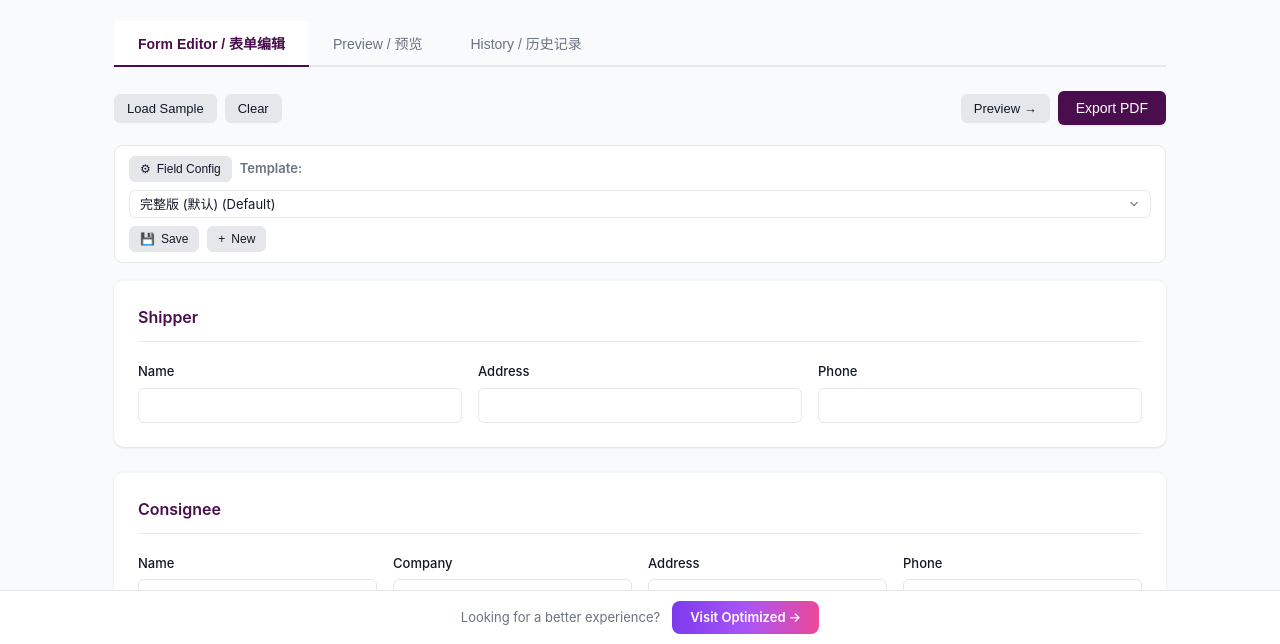
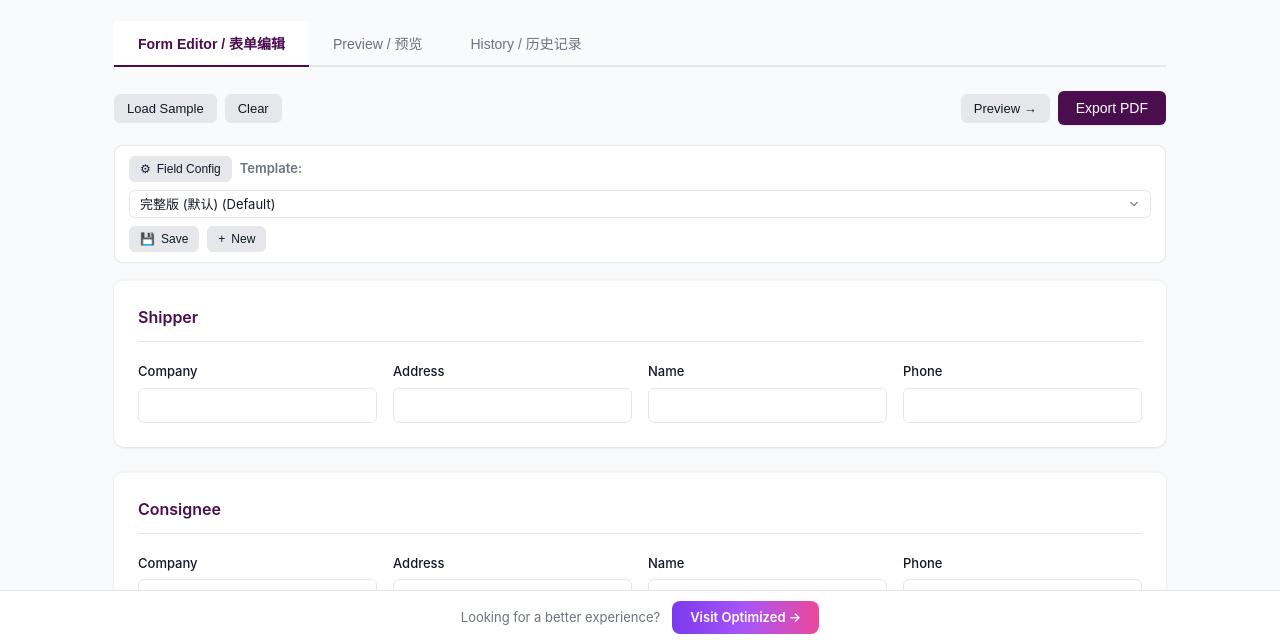
Before and after one commit to chenzhang9240-a11y/TRADE_doc, a plain HTML site: page packing-list.html in a window 1280 px wide. Shown: the part 156-800 px from the top of the page. Drawn offline with Linux system fonts and the light colour scheme.

Commit message:
fix: Packing List 表单字段显隐控制 + 总计自动填充 + 字段顺序调整
1. renderForm: 所有顶部字段（发货人/收货人/装运信息）加 isFld()
   包裹，按模板显隐控制
2. 总计输入框: 自动从货品明细计算填充（总件数/总净重/总毛重/总体积）
3. 字段统一: 发货人+收货人均为 公司→地址→姓名→电话 顺序
4. 新增 shipperCompany 字段到 PL_DEFAULT_FIELDS/PL_FIELD_META
5. 预览 renderPreview: 同步支持 shipperCompany 和字段顺序

```diff
--- a/packing-list.html
+++ b/packing-list.html
@@ -95,8 +95,9 @@
 <script>
 var DT='packing_list',DT_META=DOC_META[DT],lang=getLang(),dark=isDark(),previewLang='en',data=null,showClearConfirm=false;
 var PL_DEFAULT_FIELDS={
-  'shipper.shipperName':'required','shipper.shipperAddress':'required','shipper.shipperPhone':true,
-  'consignee.consigneeName':'required','consignee.consigneeCompany':true,'consignee.consigneeAddress':'required','consignee.consigneePhone':true,
+  'shipper.shipperCompany':true,'shipper.shipperName':'required','shipper.shipperAddress':'required','shipper.shipperPhone':true,
+  'shipper.shipperCompany':true,'shipper.shipperName':'required','shipper.shipperAddress':'required','shipper.shipperPhone':true,
+  'consignee.consigneeCompany':true,'consignee.consigneeName':'required','consignee.consigneeAddress':'required','consignee.consigneePhone':true,
   'shipping.invoiceNo':'required','shipping.poNo':'required','shipping.dateOfExport':'required',
   'shipping.waybillNo':true,'shipping.vessel':true,'shipping.portOfLoading':true,'shipping.portOfDischarge':true,
   'items.marks':'required','items.noOfPkgs':'required','items.typeOfPackaging':'required','items.description':'required',
@@ -106,11 +107,12 @@ var PL_DEFAULT_FIELDS={
   'signature.name':true,'signature.title':true,'signature.date':true
 };
 var PL_FIELD_META={
+  'shipper.shipperCompany':{label:'Shipper Company',labelCn:'发货人公司',section:'shipper'},
   'shipper.shipperName':{label:'Shipper Name',labelCn:'发货人名称',section:'shipper'},
   'shipper.shipperAddress':{label:'Shipper Address',labelCn:'发货人地址',section:'shipper'},
   'shipper.shipperPhone':{label:'Shipper Phone',labelCn:'发货人电话',section:'shipper'},
+  'consignee.consigneeCompany':{label:'Consignee Company',labelCn:'收货人公司',section:'consignee'},
   'consignee.consigneeName':{label:'Consignee Name',labelCn:'收货人名称',section:'consignee'},
-  'consignee.consigneeCompany':{label:'Consignee Company',labelCn:'收货人公司',section:'consignee'},
   'consignee.consigneeAddress':{label:'Consignee Address',labelCn:'收货人地址',section:'consignee'},
   'consignee.consigneePhone':{label:'Consignee Phone',labelCn:'收货人电话',section:'consignee'},
   'shipping.invoiceNo':{label:'Invoice No.',labelCn:'发票号',section:'shipping'},
@@ -160,20 +162,29 @@ function renderForm(){
   document.getElementById('btn-switch-preview').onclick=function(){switchTab('preview');renderPreview();};document.getElementById('btn-back-edit').onclick=function(){switchTab('edit');};
   document.getElementById('btn-pdf').onclick=function(){doExportPdf(DT,data,'preview-content');};document.getElementById('btn-pdf-preview').onclick=function(){doExportPdf(DT,data,'preview-content');};
   document.getElementById('btn-preview-lang').onclick=function(){previewLang=previewLang==='en'?'zh':'en';renderPreview();};document.getElementById('btn-print').onclick=function(){window.print();};
+  var totalPkgsCalc=d.items.reduce(function(s,it){return s+(parseFloat(it.noOfPkgs)||0);},0);
   var totalNetW=d.items.reduce(function(s,it){return s+(parseFloat(it.netWeight)||0);},0);
   var totalGrossW=d.items.reduce(function(s,it){return s+(parseFloat(it.grossWeight)||0);},0);
+  var totalMeasCalc=d.items.reduce(function(s,it){return s+(parseFloat(it.measurement)||0);},0);
   var h='';
   h+='<div class="section-card"><h3>'+fB(isZh?'发货人':'Shipper','')+'</h3><div class="field-grid" style="grid-template-columns:repeat(auto-fit, minmax(200px, 1fr));">';
-  h+=lI(isZh?'姓名':'Name',d.shipperName,'shipperName','');h+=lI(isZh?'地址':'Address',d.shipperAddress,'shipperAddress','');
-  h+=lI(isZh?'电话':'Phone',d.shipperPhone,'shipperPhone','');h+='</div></div>';
+  if(isFld('shipper.shipperCompany'))h+=lI(isZh?'公司':'Company',d.shipperCompany,'shipperCompany','');
+  if(isFld('shipper.shipperAddress'))h+=lI(isZh?'地址':'Address',d.shipperAddress,'shipperAddress','');
+  if(isFld('shipper.shipperName'))h+=lI(isZh?'姓名':'Name',d.shipperName,'shipperName','');
+  if(isFld('shipper.shipperPhone'))h+=lI(isZh?'电话':'Phone',d.shipperPhone,'shipperPhone','');h+='</div></div>';
   h+='<div class="section-card"><h3>'+fB(isZh?'收货人':'Consignee','')+'</h3><div class="field-grid" style="grid-template-columns:repeat(auto-fit, minmax(200px, 1fr));">';
-  h+=lI(isZh?'姓名':'Name',d.consigneeName,'consigneeName','');h+=lI(isZh?'公司':'Company',d.consigneeCompany,'consigneeCompany','');
-  h+=lI(isZh?'地址':'Address',d.consigneeAddress,'consigneeAddress','');h+=lI(isZh?'电话':'Phone',d.consigneePhone,'consigneePhone','');h+='</div></div>';
+  if(isFld('consignee.consigneeCompany'))h+=lI(isZh?'公司':'Company',d.consigneeCompany,'consigneeCompany','');
+  if(isFld('consignee.consigneeAddress'))h+=lI(isZh?'地址':'Address',d.consigneeAddress,'consigneeAddress','');
+  if(isFld('consignee.consigneeName'))h+=lI(isZh?'姓名':'Name',d.consigneeName,'consigneeName','');
+  if(isFld('consignee.consigneePhone'))h+=lI(isZh?'电话':'Phone',d.consigneePhone,'consigneePhone','');h+='</div></div>';
   h+='<div class="section-card"><h3>'+fB(isZh?'装运信息':'Shipment Info','')+'</h3><div class="field-grid" style="grid-template-columns:repeat(auto-fit, minmax(180px, 1fr));">';
-  h+=lI(isZh?'发票号':'Invoice No.',d.invoiceNo,'invoiceNo','');h+=lI(isZh?'订单号':'PO No.',d.poNo,'poNo','');
-  h+=lID(isZh?'出口日期':'Date of Export',d.dateOfExport,'dateOfExport');h+=lI(isZh?'运单号':'Waybill No.',d.waybillNo,'waybillNo','');
-  h+=lI(isZh?'船名':'Vessel',d.vessel,'vessel','');h+=lI(isZh?'装货港':'Port of Loading',d.portOfLoading,'portOfLoading','');
-  h+=lI(isZh?'卸货港':'Port of Discharge',d.portOfDischarge,'portOfDischarge','');h+='</div></div>';
+  if(isFld('shipping.invoiceNo'))h+=lI(isZh?'发票号':'Invoice No.',d.invoiceNo,'invoiceNo','');
+  if(isFld('shipping.poNo'))h+=lI(isZh?'订单号':'PO No.',d.poNo,'poNo','');
+  if(isFld('shipping.dateOfExport'))h+=lID(isZh?'出口日期':'Date of Export',d.dateOfExport,'dateOfExport');
+  if(isFld('shipping.waybillNo'))h+=lI(isZh?'运单号':'Waybill No.',d.waybillNo,'waybillNo','');
+  if(isFld('shipping.vessel'))h+=lI(isZh?'船名':'Vessel',d.vessel,'vessel','');
+  if(isFld('shipping.portOfLoading'))h+=lI(isZh?'装货港':'Port of Loading',d.portOfLoading,'portOfLoading','');
+  if(isFld('shipping.portOfDischarge'))h+=lI(isZh?'卸货港':'Port of Discharge',d.portOfDischarge,'portOfDischarge','');h+='</div></div>';
   h+='<div class="section-card"><h3>'+fB(isZh?'货品明细':'Goods Details','')+'</h3>';
   h+='<div style="display:flex;justify-content:space-between;align-items:center;margin-bottom:10px;">';
   h+='<p style="font-size:13px;color:var(--text-muted);">'+(isZh?'逐项添加货品。':'Add items.')+'</p>';
@@ -215,8 +226,8 @@ function renderForm(){
   h+='<div><span style="font-size:12px;color:#6b7280;">'+(isZh?'总体积':'Total Measurement')+'</span><br><span style="font-size:18px;font-weight:700;color:#4a0e4e;">'+(d.totalMeasurement||'—')+'</span></div>';
   h+='</div></div>';
   h+='<div class="field-grid" style="grid-template-columns:repeat(auto-fit, minmax(180px, 1fr));margin-top:16px;">';
-  h+=lI(isZh?'总件数':'Total Packages',d.totalPkgs,'totalPkgs','');h+=lI(isZh?'总净重':'Total Net Weight',d.totalNetWeight,'totalNetWeight','');
-  h+=lI(isZh?'总毛重':'Total Gross Weight',d.totalGrossWeight,'totalGrossWeight','');h+=lI(isZh?'总体积':'Total Measurement',d.totalMeasurement,'totalMeasurement','');
+  h+=lI(isZh?'总件数':'Total Packages',d.totalPkgs||totalPkgsCalc,'totalPkgs','');h+=lI(isZh?'总净重':'Total Net Weight',d.totalNetWeight||totalNetW.toFixed(2),'totalNetWeight','');
+  h+=lI(isZh?'总毛重':'Total Gross Weight',d.totalGrossWeight||totalGrossW.toFixed(2),'totalGrossWeight','');h+=lI(isZh?'总体积':'Total Measurement',d.totalMeasurement||totalMeasCalc,'totalMeasurement','');
   h+='</div></div>';
   if(isFld('remarks.text')){
     h+='<div class="section-card"><h3>'+fB(isZh?'备注':'Remarks','')+'</h3>';
@@ -242,19 +253,20 @@ function renderPreview(){
   h+='<div class="title">'+tr2('PACKING LIST','装箱单')+'</div>';
   h+='<div class="two-col" style="gap:20px;">';
   h+='<div style="flex:1;">';
-  if(isFld('shipper.shipperName')||isFld('shipper.shipperAddress')||isFld('shipper.shipperPhone')){
+  if(isFld('shipper.shipperCompany')||isFld('shipper.shipperName')||isFld('shipper.shipperAddress')||isFld('shipper.shipperPhone')){
     h+='<div class="address-block"><div class="addr-label">'+tr2('SHIPPER','发货人')+':</div>';
+    if(isFld('shipper.shipperCompany')&&d.shipperCompany)h+='<div>'+esc(d.shipperCompany)+'</div>';
+    if(isFld('shipper.shipperAddress')&&d.shipperAddress)h+='<div>'+esc(d.shipperAddress)+'</div>';
     if(isFld('shipper.shipperName')&&d.shipperName)h+='<div>'+esc(d.shipperName)+'</div>';
-    if(isFld('shipper.shipperAddress')&&d.shipperAddress)h+='<div>'+esc(d.shipperAddress)+'</div>';
     if(isFld('shipper.shipperPhone')&&d.shipperPhone)h+='<div>'+esc(d.shipperPhone)+'</div>';
     h+='</div>';
   }
   h+='</div><div style="flex:1;">';
-  if(isFld('consignee.consigneeName')||isFld('consignee.consigneeCompany')||isFld('consignee.consigneeAddress')||isFld('consignee.consigneePhone')){
+  if(isFld('consignee.consigneeCompany')||isFld('consignee.consigneeName')||isFld('consignee.consigneeAddress')||isFld('consignee.consigneePhone')){
     h+='<div class="address-block"><div class="addr-label">'+tr2('CONSIGNEE','收货人')+':</div>';
-    if(isFld('consignee.consigneeName')&&d.consigneeName)h+='<div>'+esc(d.consigneeName)+'</div>';
     if(isFld('consignee.consigneeCompany')&&d.consigneeCompany)h+='<div>'+esc(d.consigneeCompany)+'</div>';
     if(isFld('consignee.consigneeAddress')&&d.consigneeAddress)h+='<div>'+esc(d.consigneeAddress)+'</div>';
+    if(isFld('consignee.consigneeName')&&d.consigneeName)h+='<div>'+esc(d.consigneeName)+'</div>';
     if(isFld('consignee.consigneePhone')&&d.consigneePhone)h+='<div>'+esc(d.consigneePhone)+'</div>';
     h+='</div>';
   }
@@ -385,8 +397,8 @@ function renderTmplModal(){
   if(!t)return;
   document.getElementById('tmpl-modal-title').textContent=(isZh?'字段配置 - ':'Field Config - ')+t.name;
   var sections=[
-    {title:isZh?'发货人':'Shipper',fields:['shipper.shipperName','shipper.shipperAddress','shipper.shipperPhone']},
-    {title:isZh?'收货人':'Consignee',fields:['consignee.consigneeName','consignee.consigneeCompany','consignee.consigneeAddress','consignee.consigneePhone']},
+    {title:isZh?'发货人':'Shipper',fields:['shipper.shipperCompany','shipper.shipperAddress','shipper.shipperName','shipper.shipperPhone']},
+    {title:isZh?'收货人':'Consignee',fields:['consignee.consigneeCompany','consignee.consigneeAddress','consignee.consigneeName','consignee.consigneePhone']},
     {title:isZh?'装运信息':'Shipping Info',fields:['shipping.invoiceNo','shipping.poNo','shipping.dateOfExport','shipping.waybillNo','shipping.vessel','shipping.portOfLoading','shipping.portOfDischarge']},
     {title:isZh?'货品明细列':'Item Table Columns',fields:['items.marks','items.noOfPkgs','items.typeOfPackaging','items.description','items.qty','items.unitOfMeasure','items.netWeight','items.grossWeight','items.measurement']},
     {title:isZh?'汇总行':'Totals',fields:['totals.totalPkgs','totals.totalNetWeight','totals.totalGrossWeight','totals.totalMeasurement']},
@@ -487,7 +499,7 @@ function esc(str){if(!str)return'';return str.replace(/&/g,'&amp;').replace(/</g
 function fB(t,s){return t+(s?' <span style="font-size:12px;color:var(--text-muted);font-weight:400;">'+s+'</span>':'');}
 function lI(l,v,f,p){return '<div><div class="form-label">'+l+'</div><input class="input-field" value="'+esc(v)+'" onchange="window._plSet(\''+f+'\',this.value)" placeholder="'+(p||'')+'"></div>';}
 function lID(l,v,f){return '<div><div class="form-label">'+l+'</div><input class="input-field" type="date" value="'+esc(v)+'" onchange="window._plSet(\''+f+'\',this.value)"></div>';}
-function loadSample(){var s=getDefaultDoc(DT);s.shipperName='Shanghai Export Co.';s.shipperAddress='No.123 Zhangjiang Rd, Shanghai';s.shipperPhone='+86 138 0000 1234';
+function loadSample(){var s=getDefaultDoc(DT);s.shipperCompany='Shanghai Export Co., Ltd.';s.shipperName='Zhang Wei';s.shipperAddress='No.123 Zhangjiang Rd, Shanghai';s.shipperPhone='+86 138 0000 1234';
 s.consigneeName='John Smith';s.consigneeCompany='ABC Trading';s.consigneeAddress='456 Fifth Ave, New York';s.consigneePhone='+1 212 555 0123';
 s.invoiceNo='INV-2026-001';s.poNo='PO-2026-042';s.dateOfExport='2026-05-15';s.waybillNo='AWB-123-456';s.vessel='COSCO SHANGHAI';
 s.portOfLoading='Shanghai';s.portOfDischarge='New York';
```
